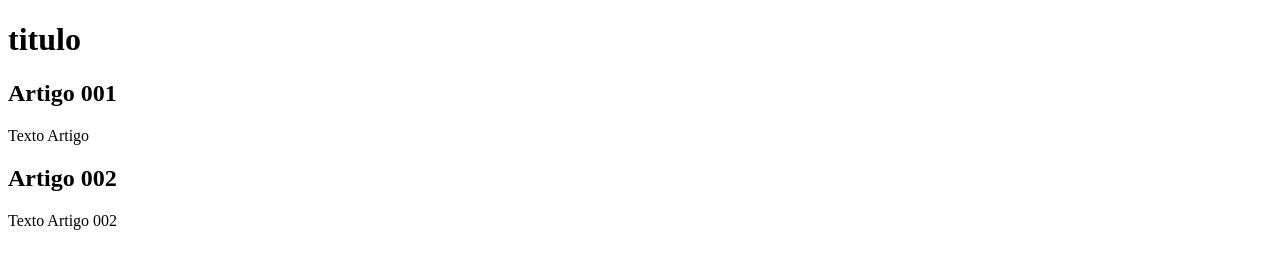
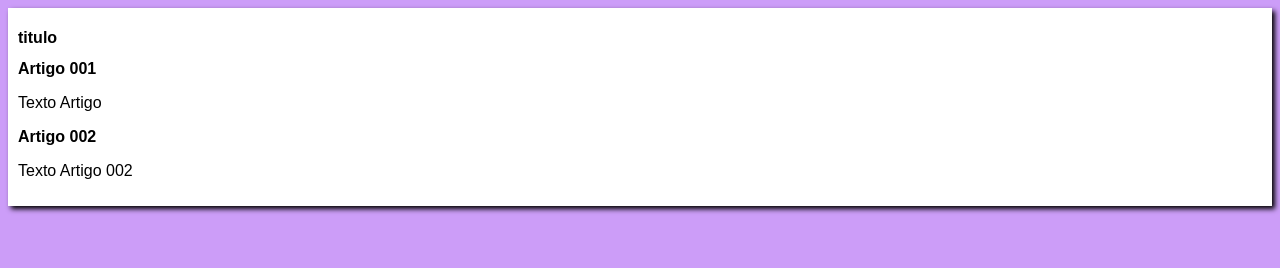
Before and after one commit to kienen24/projeto-site, a plain HTML site: page index.html in a window 1280 px wide. Drawn offline with Linux system fonts and the light colour scheme.

Commit message:
Iniciei o design

```diff
--- /dev/null
+++ b/eslilos/style.css
@@ -0,0 +1,19 @@
+* {
+    font-family: Arial, Helvetica, sans-serif;
+    font-size: 16px;
+}
+
+body {
+
+    background-color: rgb(204, 157, 248);
+
+}
+
+main {
+    background-color: white;
+    width: 500 px;
+    margin: auto;
+    padding: 10px;
+    box-shadow: 3px 3px 5px rgb(0, 0, 0.473);
+
+}
--- a/index.html
+++ b/index.html
@@ -4,6 +4,7 @@
     <meta charset="UTF-8">
     <meta name="viewport" content="width=device-width, initial-scale=1.0">
     <title>titulo do site</title>
+    <link rel="stylesheet" href="eslilos/style.css">
 </head>
 <body>
     <main>
```
